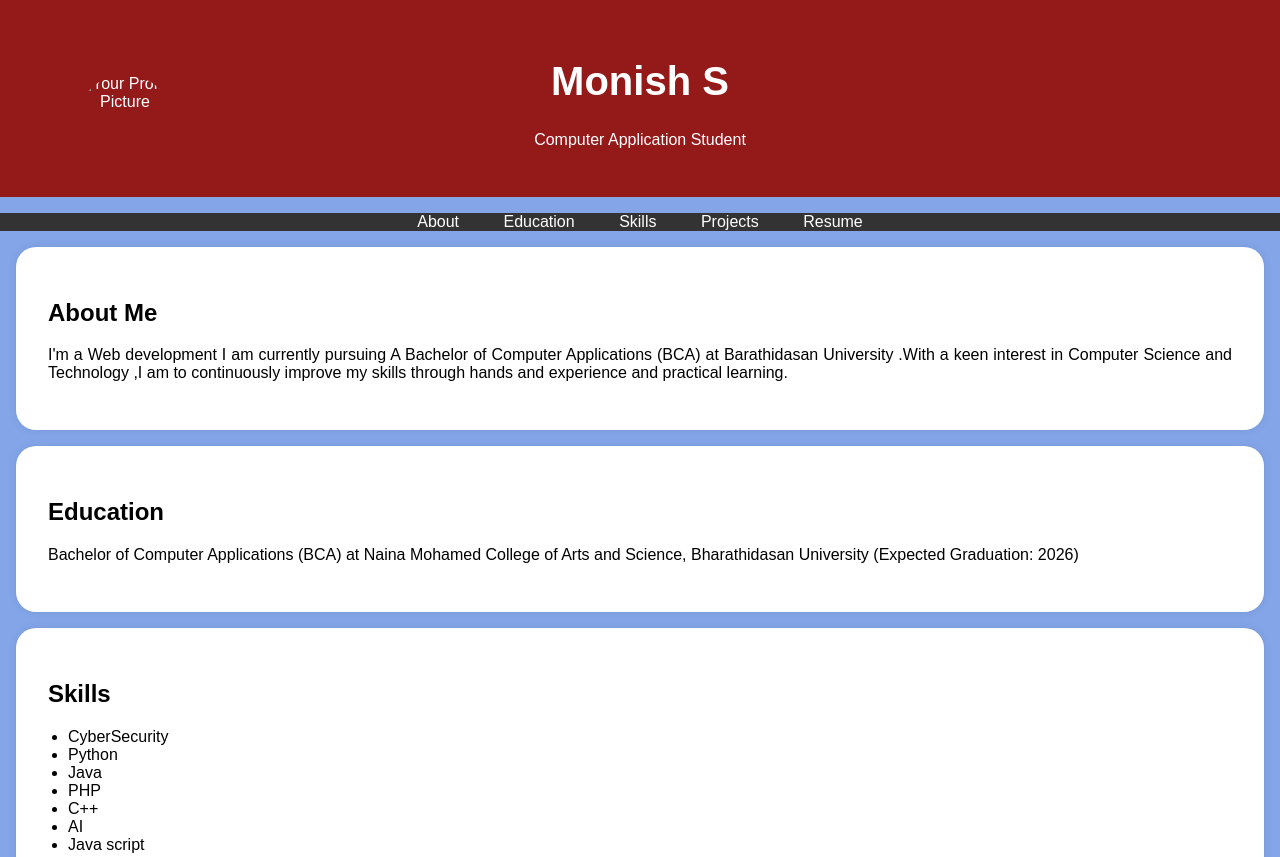
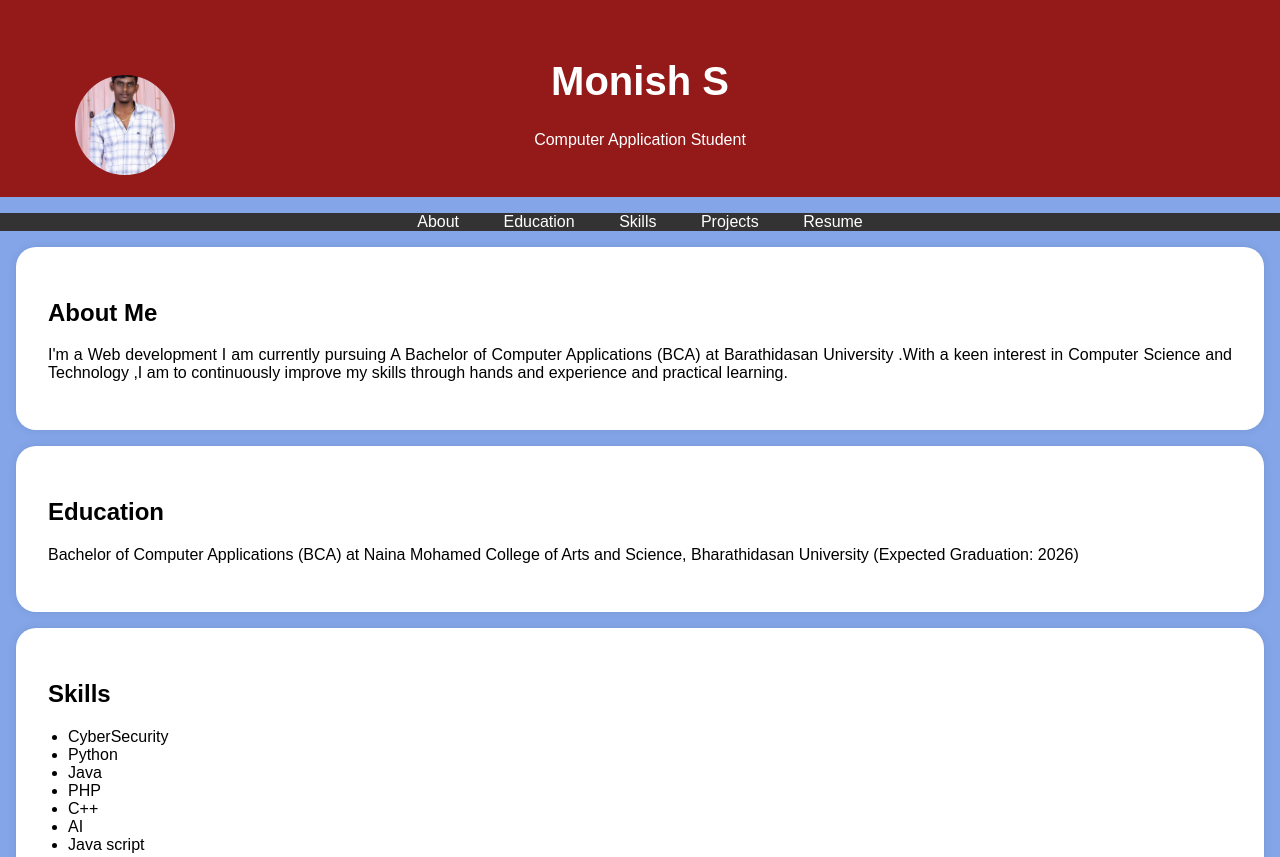
Before and after one commit to monikabaddi/digital--portfolio-, a plain HTML site: page Index.html in a window 1280 px wide. Shown: the top 857 px of the page. Drawn offline with Linux system fonts and the light colour scheme.

Commit message:
Index.html

```diff
--- a/Index.html
+++ b/Index.html
@@ -95,7 +95,7 @@
     <header>
         <div class="header-content">
             <!-- Add your profile picture here -->
-            <img src=".jpg" alt="Your Profile Picture" class="profile-picture">
+            <img src="https://github.com/monikabaddi/digital--portfolio-/blob/83a3137db7d5c2cf7762150c5eb1c1d2c27ee76c/IMG_20250326_114420.jpg" alt="Your Profile Picture" class="profile-picture">
             <h1>Monish S</h1>
             <p>Computer Application Student</p>
         </div>
```
